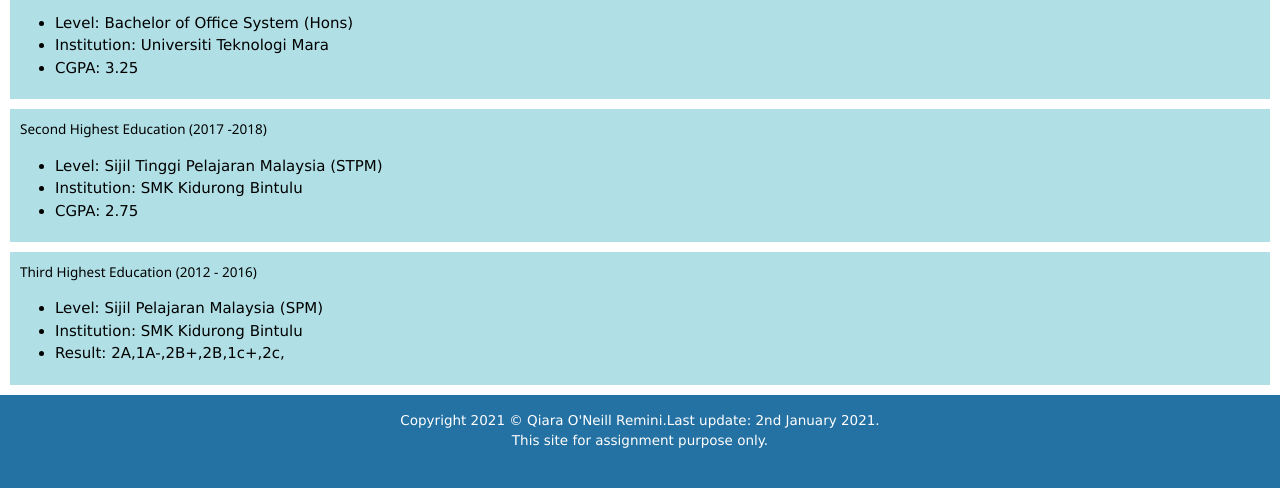
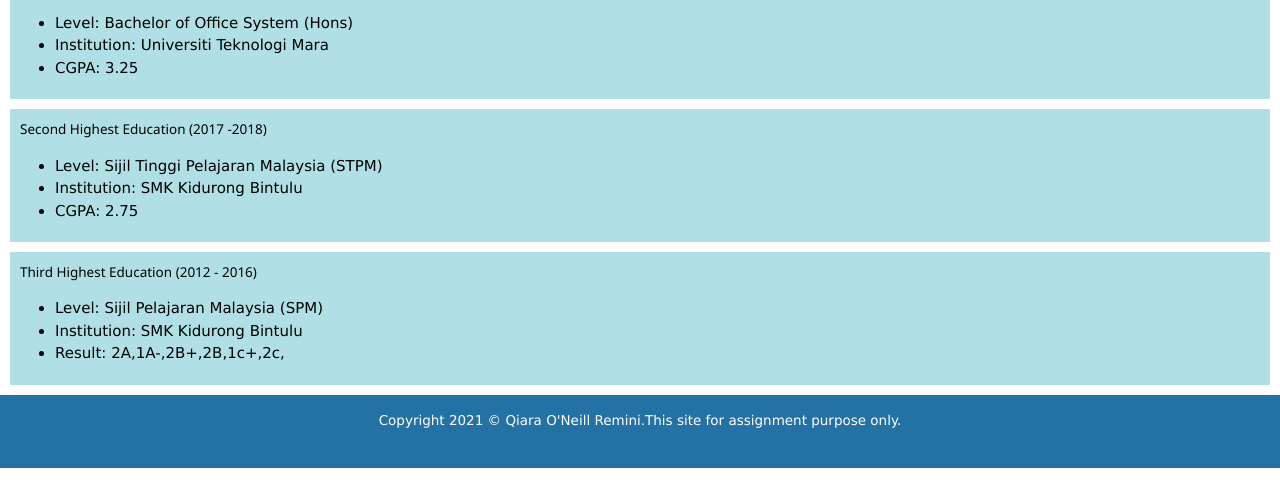
Before and after one commit to qiaraoneill/personal-website, a plain HTML site: page education_background.html in a window 1280 px wide. Shown: the part 376-864 px from the top of the page. Drawn offline with nearby package versions, Linux system fonts and the light colour scheme.

Commit message:
Update education_background.html

```diff
--- a/education_background.html
+++ b/education_background.html
@@ -83,7 +83,7 @@
 </ul>
 </article>
 <div class="footer">
- <p>Copyright 2021 © Qiara O'Neill Remini.Last update: 2nd January 2021.<br> This site for assignment purpose only.
+ <p>Copyright 2021 © Qiara O'Neill Remini.This site for assignment purpose only.
 </p></br>
 </div>
 </body>
```
